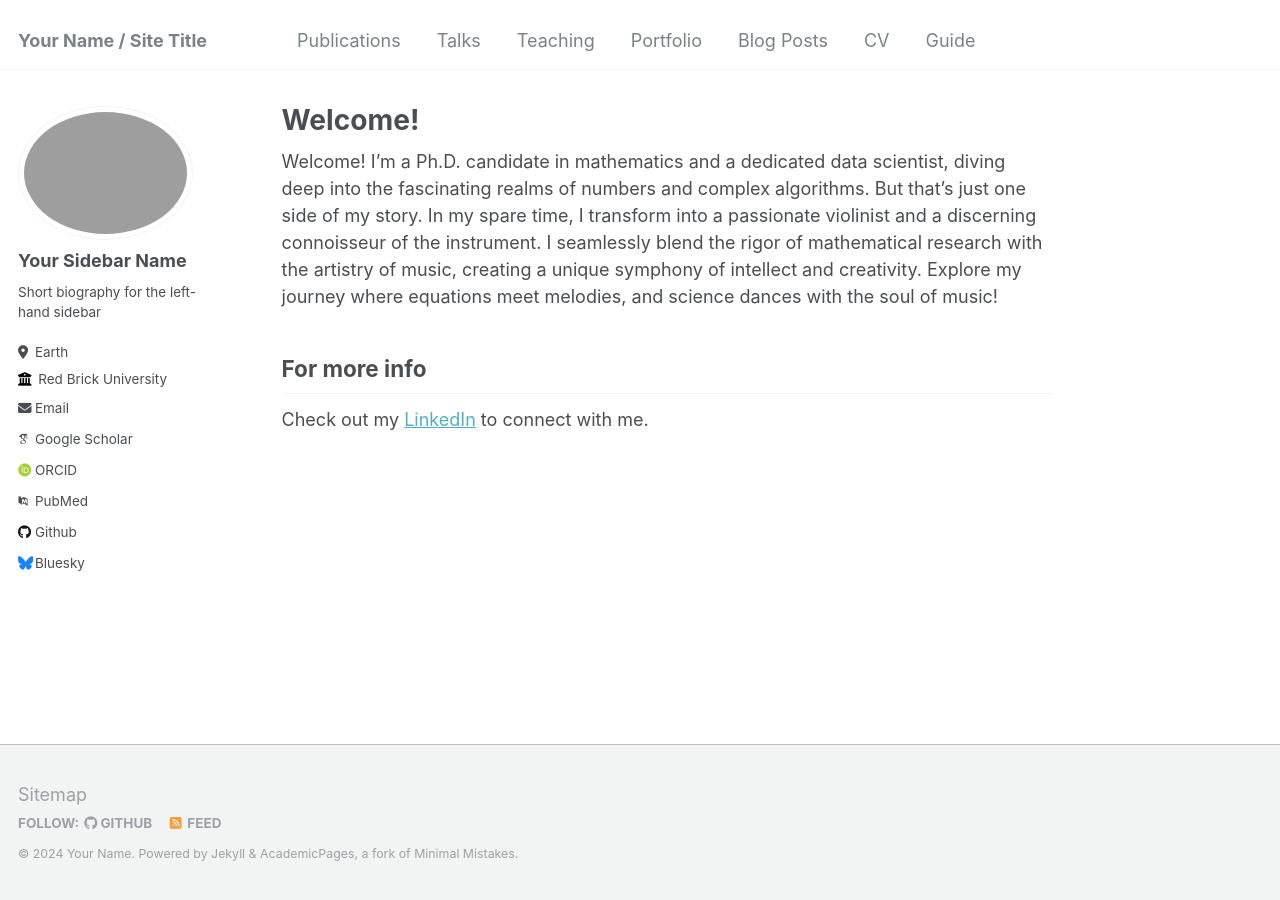
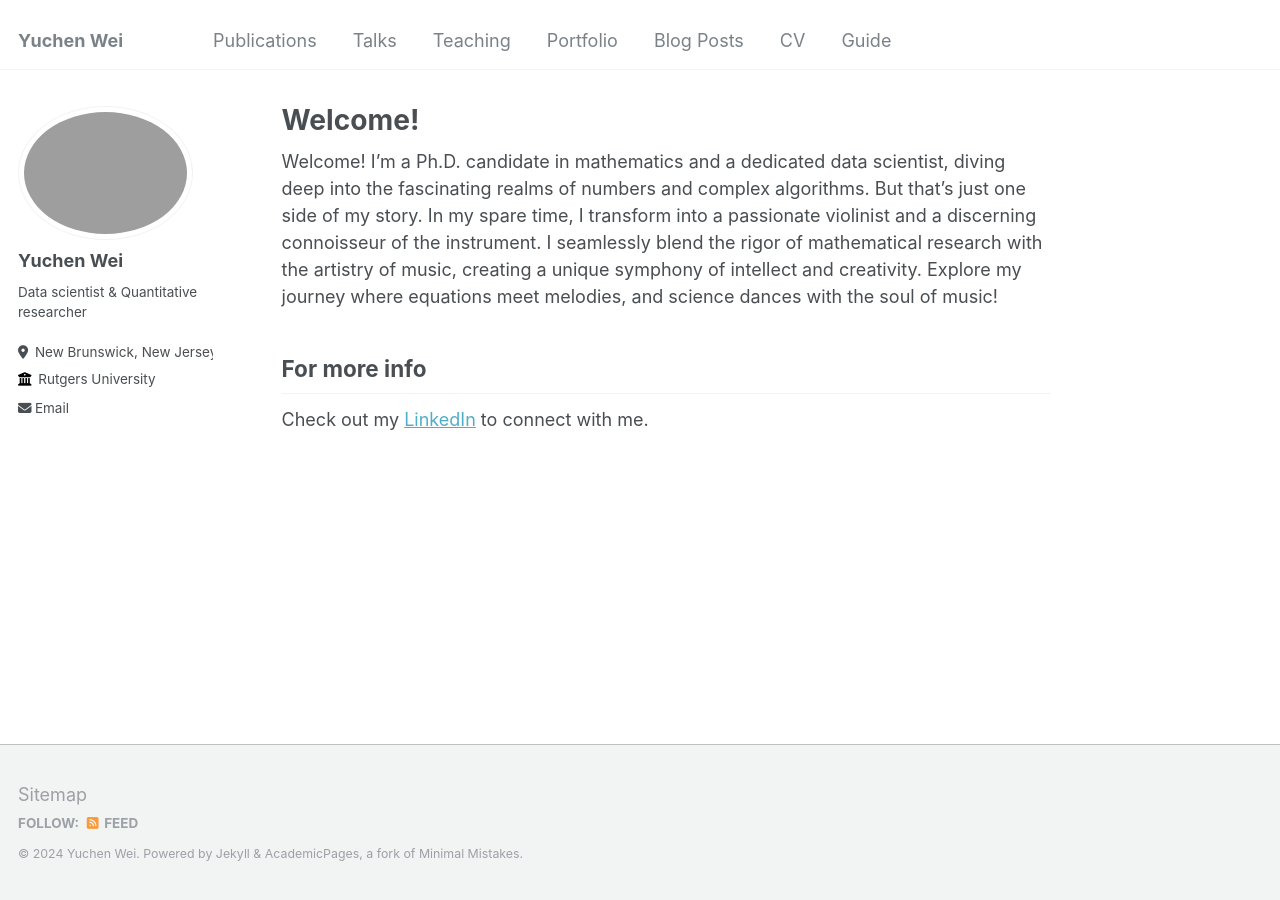
Before and after one commit to Yuccwei/YuchenWei.github.io, a Jekyll site: the page built from _pages/about.md, in a window 1280 px wide. Built offline with Jekyll 4.4.1, drawn with Linux system fonts in a browser that asks for light colours; some web fonts are replaced.

Commit message:
Updated a file

```diff
--- a/_config.yml
+++ b/_config.yml
@@ -8,13 +8,13 @@
 
 # Basic Site Settings
 locale                   : "en-US"
-title                    : "Your Name / Site Title"
+title                    : "Yuchen Wei"
 title_separator          : "-"
-name                     : &name "Your Name"
-description              : &description "personal description"
-url                      : https://academicpages.github.io # the base hostname & protocol for your site e.g. "https://mmistakes.github.io"
+name                     : &name "Yuchen Wei"
+description              : &description "personal webpage"
+url                      : https://yuccwei.github.io # the base hostname & protocol for your site e.g. "https://mmistakes.github.io"
 baseurl                  : "" # the subpath of your site, e.g. "/blog"
-repository               : "academicpages/academicpages.github.io"
+repository               : "Yuccwei/YuchenWei.github.io"
 
 # Site Author - The following control what appear as part of the author content on the side bar.
 #               If a field is blank the icon and link will not appear, otherwise it will be shown.
@@ -22,56 +22,56 @@ repository               : "academicpages/academicpages.github.io"
 author:
   # Biographic information
   avatar           : "profile.png"
-  name             : "Your Sidebar Name"
-  pronouns         : # example: "she/her"
-  bio              : "Short biography for the left-hand sidebar"
-  location         : "Earth"
-  employer         : "Red Brick University"
+  name             : "Yuchen Wei"
+  pronouns         : # example: "he/him"
+  bio              : "Data scientist & Quantitative researcher"
+  location         : "New Brunswick, New Jersey, U.S."
+  employer         : "Rutgers University"
   uri              : # URL
-  email            : "none@example.org"
+  email            : "yuccwei@gmail.com"
 
   # Academic websites
-  arxiv            : # URL - Update with the correct link to your profile
-  googlescholar    : "https://scholar.google.com/citations?user=PS_CX0AAAAAJ"
-  impactstory      : # URL
-  orcid            : "http://orcid.org/yourorcidurl"
-  semantic         : # URL
-  pubmed           : "https://www.ncbi.nlm.nih.gov/pubmed/?term=john+snow"
-  researchgate     : # URL
+  # arxiv            : # URL - Update with the correct link to your profile
+  # googlescholar    : "https://scholar.google.com/citations?user=PS_CX0AAAAAJ"
+  # impactstory      : # URL
+  # orcid            : "http://orcid.org/yourorcidurl"
+  # semantic         : # URL
+  # pubmed           : "https://www.ncbi.nlm.nih.gov/pubmed/?term=john+snow"
+  # researchgate     : # URL
 
   # Repositories and software development
-  bitbucket        : # Username - Update with your username on the site
-  codepen          : # Username
-  dribbble         : # Username
-  github           : "academicpages"
-  kaggle           : # Username
-  stackoverflow    : # User number or user number and name (i.e., use "1" or "1/jeff-atwood")
+  # bitbucket        : # Username - Update with your username on the site
+  # codepen          : # Username
+  # dribbble         : # Username
+  # github           : "academicpages"
+  # kaggle           : # Username
+  # stackoverflow    : # User number or user number and name (i.e., use "1" or "1/jeff-atwood")
 
   # Social media
-  bluesky          : "bsky.app" # Replace this with you Bluesky username
-  facebook         : # Username
-  flickr           : # Username
-  foursquare       : # Username
-  goodreads        : # Username
-  google_plus      : # Username
-  keybase          : # Username
-  instagram        : # Username
-  lastfm           : # Username
-  linkedin         : # Username
-  mastodon         : # URL
-  medium           : # URL
-  pinterest        : # Username
-  soundcloud       : # Username
-  steam            : # Username
-  telegram         : # URL
-  tumblr           : # Username
-  twitter          : # Username for X / Twitter
-  vine             : # Username
-  weibo            : # Username
-  wikipedia        : # Username
-  xing             : # Username
-  youtube          : # Username
-  zhihu            : # URL
+  # bluesky          : "bsky.app" # Replace this with you Bluesky username
+  # facebook         : # Username
+  # flickr           : # Username
+  # foursquare       : # Username
+  # goodreads        : # Username
+  # google_plus      : # Username
+  # keybase          : # Username
+  # instagram        : # Username
+  # lastfm           : # Username
+  # linkedin         : # Username
+  # mastodon         : # URL
+  # medium           : # URL
+  # pinterest        : # Username
+  # soundcloud       : # Username
+  # steam            : # Username
+  # telegram         : # URL
+  # tumblr           : # Username
+  # twitter          : # Username for X / Twitter
+  # vine             : # Username
+  # weibo            : # Username
+  # wikipedia        : # Username
+  # xing             : # Username
+  # youtube          : # Username
+  # zhihu            : # URL
 
 
 # Site Settings
```
